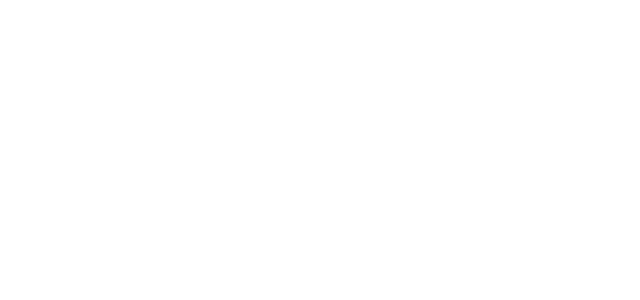
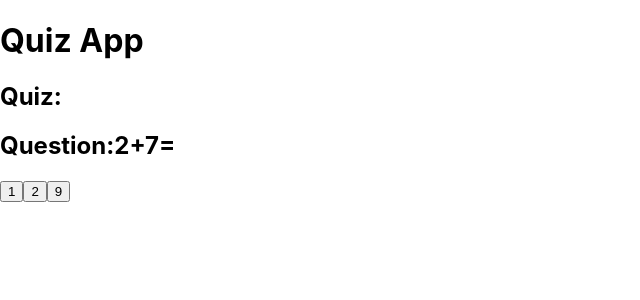
Before and after one commit to Rayyr/quiz-app, a React (Create React App) app: page / in a window 1280 px wide. Shown: the top 300 px of the page, without its empty margins (0-640 px from the left). Built offline with nearby package versions, Linux system fonts and the light colour scheme.

Commit message:
finish main quiz functionality questions+answers+score

```diff
--- a/src/App.jsx
+++ b/src/App.jsx
@@ -1,6 +1,6 @@
 import { useState } from "react";
 import questions from "./data/questions";
-import quiz from "./components/Quiz";
+import Quiz from "./components/Quiz";
 import result from "./components/Result";
 
 function App() {
@@ -13,7 +13,7 @@ function App() {
     const next = current + 1;
     if (next < questions.length) {
       setCurrent(next);
-      setFinished(true);
+      setFinished(false);
     } else {
       setFinished(true);
     }
--- /dev/null
+++ b/src/components/question.jsx
@@ -0,0 +1,14 @@
+function Question({ question, options, onAnswer }) {
+
+ return (<div>
+    <h2>Question:{question}</h2>
+    {options.map((opt, index) => (
+      <button key={index} onClick={() => onAnswer(opt)}>
+        {opt}
+      </button>
+    ))}
+  </div>
+ );
+}
+
+export default Question;
--- a/src/components/quiz.jsx
+++ b/src/components/quiz.jsx
@@ -1,15 +1,14 @@
+import Question from "./Question";
 
-
-function Quiz({questionData,onAnswer}){
-
-    return(
+function Quiz({ questionData, onAnswer }) {
+    return (
         <div>
-             <h2>Question : {questionData.question}</h2>
-      {questionData.options.map((opt, index) => (
-        <button key={index} onClick={() => onAnswer(opt)}>
-          {opt}
-        </button>
-      ))}
+            <h2>Quiz:</h2>
+            <Question
+                question={questionData.question}
+                options={questionData.options}
+                onAnswer={onAnswer}
+            />
         </div>
     );
 }
--- a/src/index.js
+++ b/src/index.js
@@ -1,12 +1,13 @@
 import React from 'react';
 import ReactDOM from 'react-dom/client';
 import './index.css';
+import App from "./App"
 
 
 
 const root = ReactDOM.createRoot(document.getElementById('root'));
 root.render(
   <React.StrictMode>
-
+   <App></App>
   </React.StrictMode>
 );
```
Also changed, not shown: src/components/result.jsx (+7 -0 lines).
